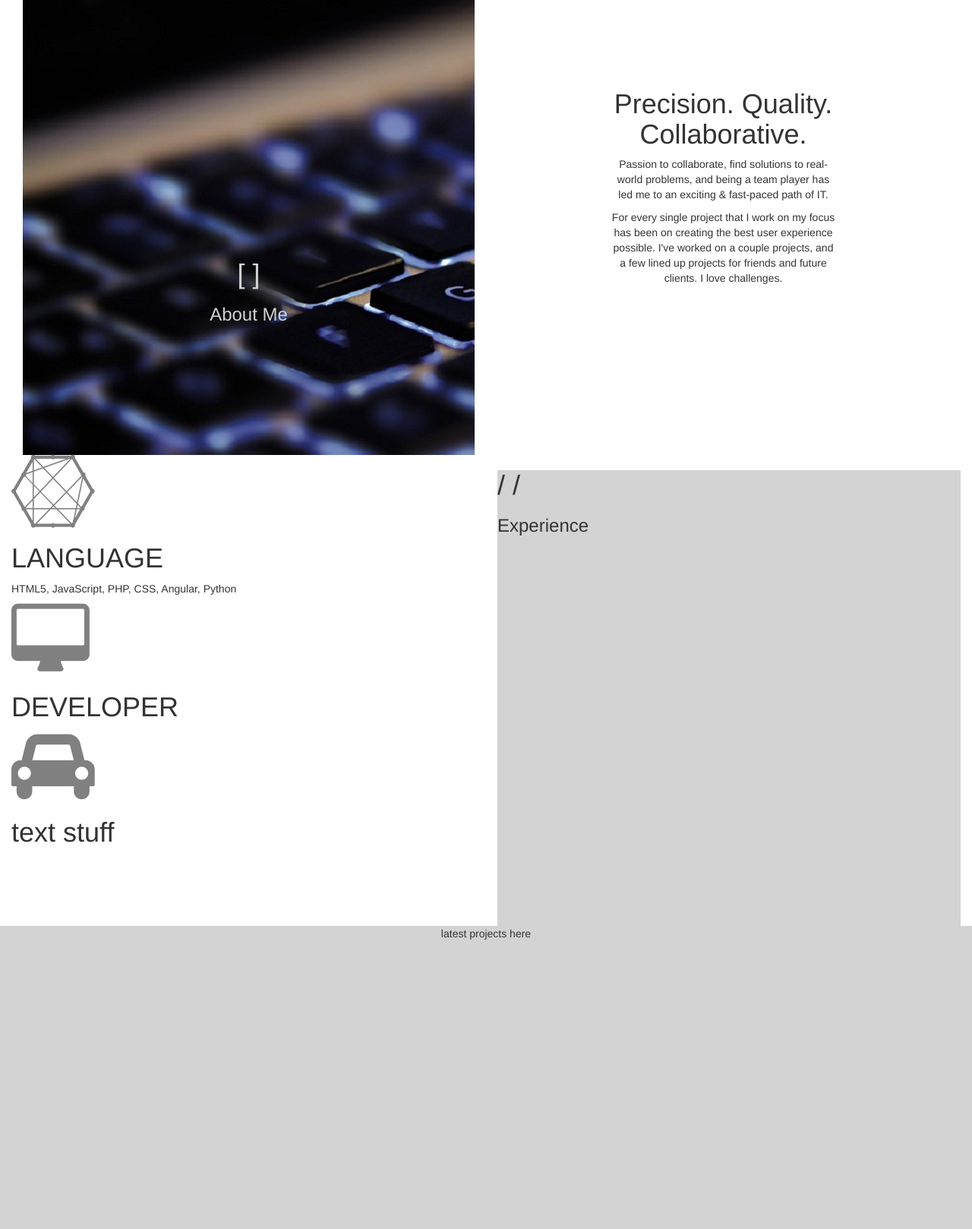
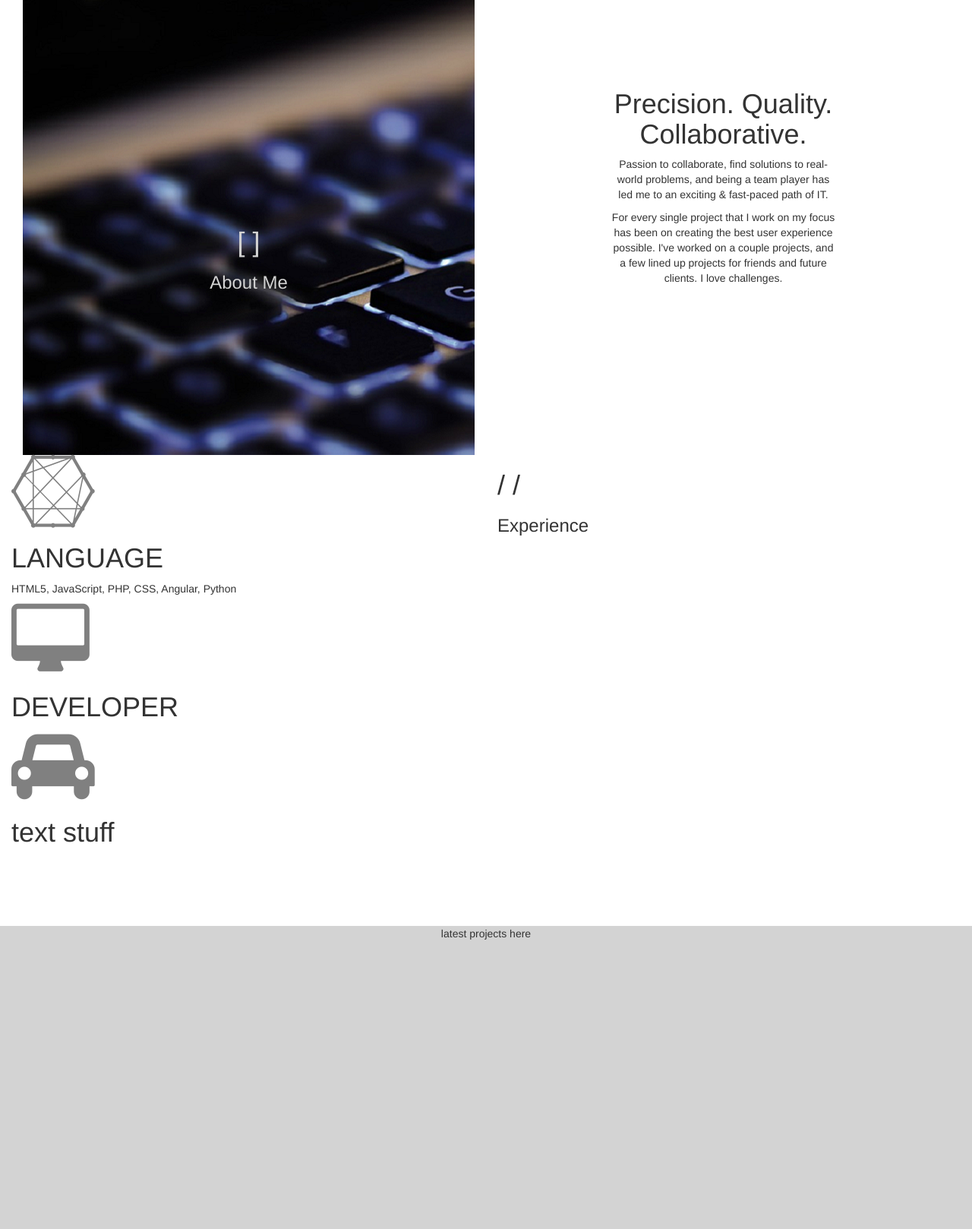
Before and after one commit to gsandoval49/pwp, a PHP site: page / in a window 1280 px wide. Shown: the part 631-2249 px from the top of the page at 76% size. Run offline with PHP 8.4, Linux system fonts and the light colour scheme; some libraries are stand-ins or nearby versions.

Commit message:
still trying to align picture.

```diff
--- a/public_html/css/style.css
+++ b/public_html/css/style.css
@@ -33,7 +33,7 @@
 }
 
 .about-photo-text {
-	padding-top: 23em;
+	padding-top: 20em;
 	text-align: center;
 	position: absolute;
 	top: 0;
@@ -56,10 +56,9 @@
 }
 
 .experience-photo {
-	url("../img/ipad.png");
+	background: url: ("../img/ipad.png");
 	min-height: 600px;
-	background-color: lightgrey;
-
+	background-size: cover;
 }
 
 .fa {
```
Also changed, not shown: public_html/index.php (+5 -5 lines).
